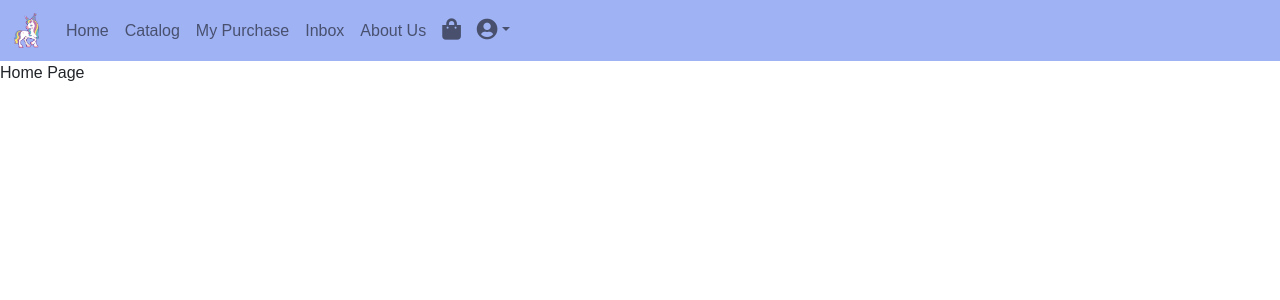
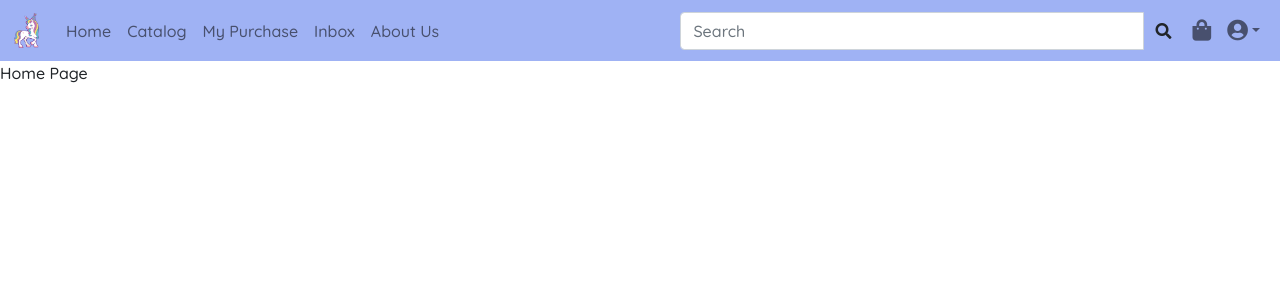
Before and after one commit to psuedonymous/se-final-project-group-4, a React (Create React App) app in the folder frontend/ambag-co-app/: page / in a window 1280 px wide. Shown: the top 300 px of the page. Built offline with nearby package versions, Linux system fonts and the light colour scheme.

Commit message:
add search bar

```diff
--- a/frontend/ambag-co-app/public/index.html
+++ b/frontend/ambag-co-app/public/index.html
@@ -11,6 +11,7 @@
     />
     <link rel="apple-touch-icon" href="%PUBLIC_URL%/logo192.png" />
     <link rel="stylesheet" href="https://use.fontawesome.com/releases/v5.15.4/css/all.css" integrity="sha384-DyZ88mC6Up2uqS4h/KRgHuoeGwBcD4Ng9SiP4dIRy0EXTlnuz47vAwmeGwVChigm" crossorigin="anonymous">
+    <link href="https://fonts.googleapis.com/css2?family=Quicksand:wght@500&display=swap" rel="stylesheet">
     <!--
       manifest.json provides metadata used when your web app is installed on a
       user's mobile device or desktop. See https://developers.google.com/web/fundamentals/web-app-manifest/
--- a/frontend/ambag-co-app/src/App.js
+++ b/frontend/ambag-co-app/src/App.js
@@ -2,7 +2,6 @@ import logo from './logo.svg';
 import './App.css';
 import { BrowserRouter, Routes, Route } from 'react-router-dom';
 import HomePage from './pages/HomePage';
-import 'bootstrap/dist/css/bootstrap.min.css';
 
 function App() {
   return (
--- a/frontend/ambag-co-app/src/common/NavBar.css
+++ b/frontend/ambag-co-app/src/common/NavBar.css
@@ -1,4 +1,26 @@
-
 .bg-blue {
     background-color: rgba(65, 102, 234, 0.5);
 }
+
+.nav-link:hover {
+    font-weight: 900;
+    color: aliceblue!important;
+    background-color: rgba(65, 102, 234, 0.08);
+    border-radius: 10px;
+    transition: all 0.3s ease-out;
+}
+
+.nav-drop-link:hover {
+    background: transparent;
+    color: rgba(65, 102, 234, 0.5)!important;
+    left: auto !important;
+    right: 0 !important;
+}
+
+.dropdown:hover > .dropdown-menu {
+  display: block;
+  left: auto;
+}
+.dropdown > .dropdown-toggle:active {
+  pointer-events: none;
+}
--- a/frontend/ambag-co-app/src/common/NavBar.js
+++ b/frontend/ambag-co-app/src/common/NavBar.js
@@ -1,7 +1,8 @@
+import './NavBar.css';
 import { Link } from 'react-router-dom'
-import { Nav, Navbar, NavDropdown } from 'react-bootstrap'
-import { MenuItems } from './MenuItems'
-import './NavBar.css'
+import { Navbar, Nav, NavDropdown } from 'react-bootstrap'
+import { MenuItems } from './MenuItems';
+import SearchBar from './SearchBar';
 
 export function NavBar() {
   return (
@@ -23,6 +24,7 @@ export function NavBar() {
               )
             })}
           </Nav>
+          <SearchBar placeholder="Search" />
           <Nav>
               <Link to="/cart" className="nav-link">
                 <span> <i className='fas fa-shopping-bag fa-lg'></i> </span>
--- /dev/null
+++ b/frontend/ambag-co-app/src/common/SearchBar.css
@@ -0,0 +1,17 @@
+.form-control {
+    border-radius: 10px;
+    border-top-right-radius: 0;
+    border-bottom-right-radius: 0;
+}
+
+.search-btn {
+    border-radius: 10px;
+    background: rgb(186, 198, 243, 0.7);
+    color: rgba(65, 102, 234, 0.8);;
+    border-top-left-radius: 0;
+    border-bottom-left-radius: 0;
+}
+
+.search-btn:hover {
+    color: white;
+}
--- /dev/null
+++ b/frontend/ambag-co-app/src/common/SearchBar.js
@@ -0,0 +1,16 @@
+import './SearchBar.css'
+
+export default function SearchBar({ placeholder, data }) {
+    return (
+        <div className="col-sm-2 col-md-4 col-lg-5 ms-auto">
+            <div className="input-group">
+                <input className="form-control" type="text" placeholder={placeholder}/>
+                <span>
+                    <button className="btn search-btn" type="button">
+                        <i className="fa fa-search"></i>
+                    </button>
+                </span>
+            </div>
+     </div>
+    )
+}
--- a/frontend/ambag-co-app/src/index.js
+++ b/frontend/ambag-co-app/src/index.js
@@ -3,6 +3,7 @@ import ReactDOM from 'react-dom';
 import './index.css';
 import App from './App';
 import reportWebVitals from './reportWebVitals';
+import 'bootstrap/dist/css/bootstrap.min.css';
 
 ReactDOM.render(
   <React.StrictMode>
```
Lines whose indentation alone changed are shown as unchanged.
